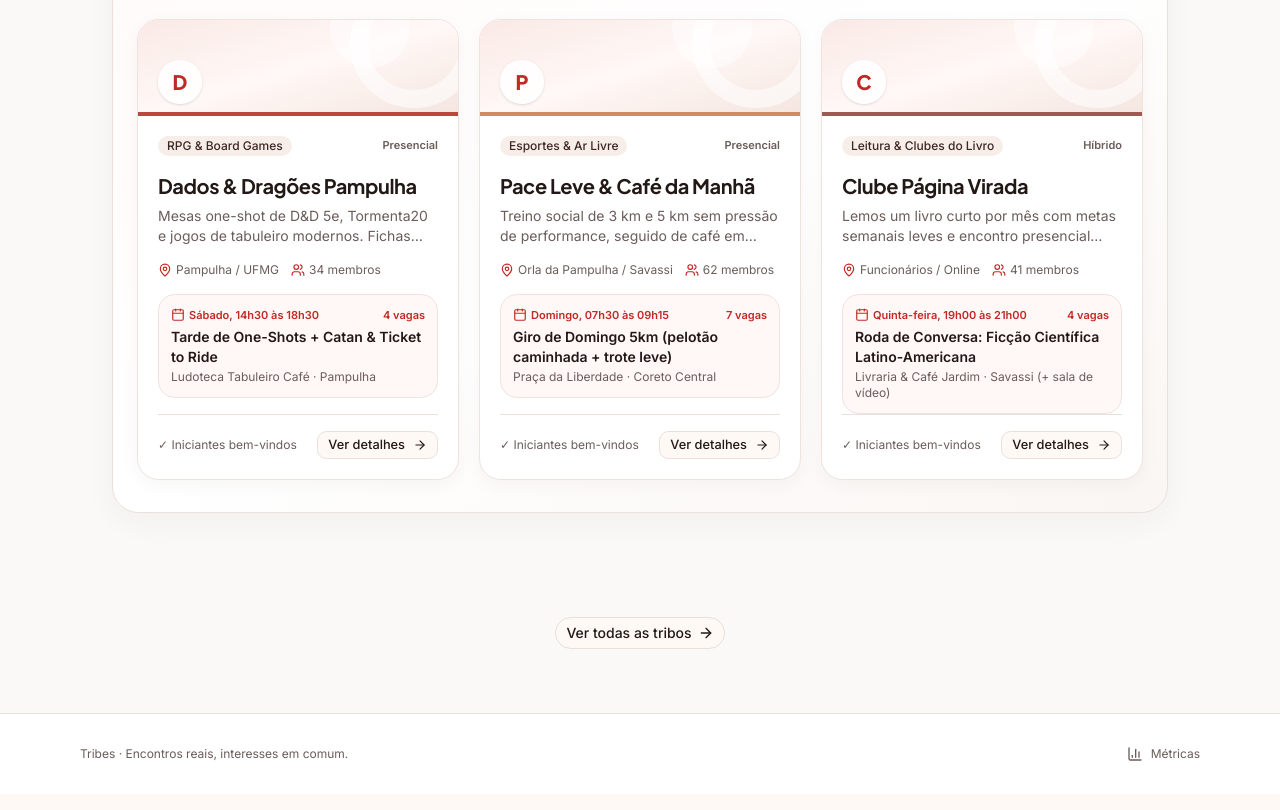
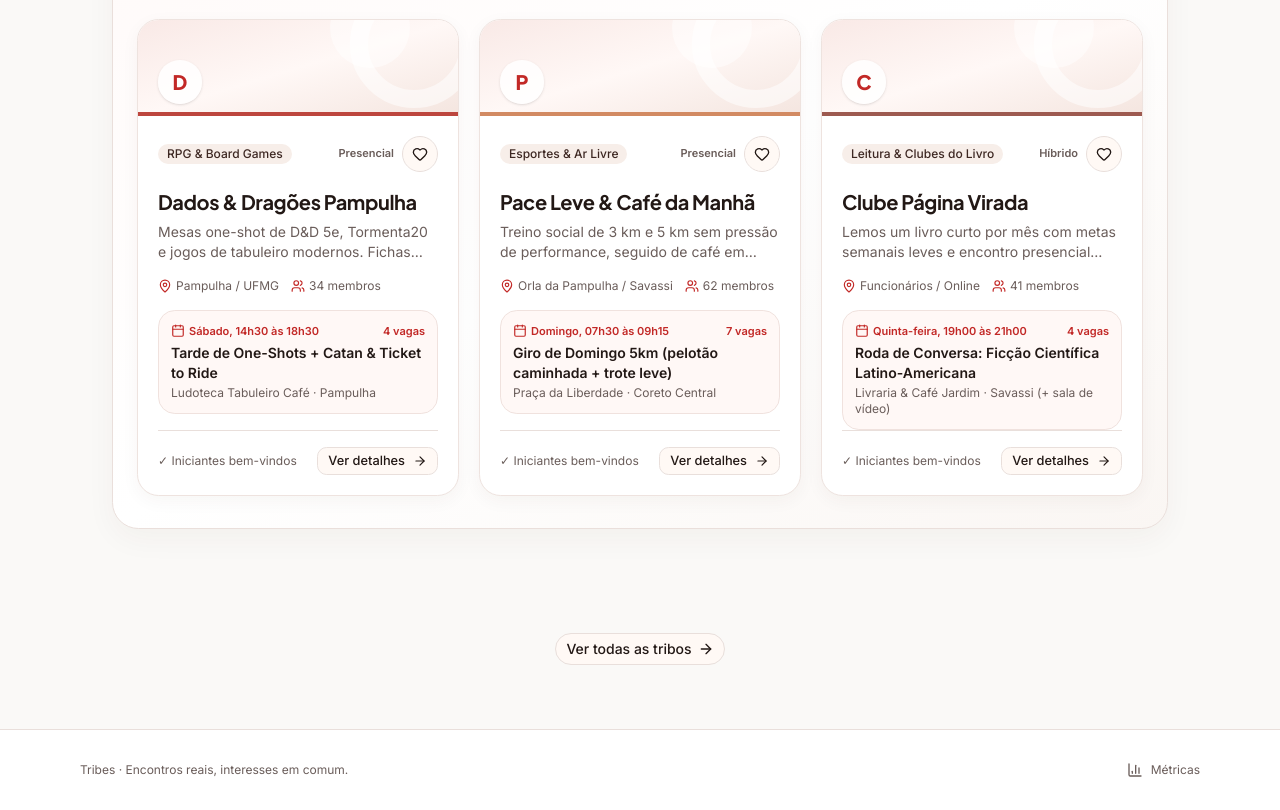
Before and after one commit to ArthurG12/Tribes, a Next.js app in the folder frontend/: page / in a window 1280 px wide. Shown: the part 820-1630 px from the top of the page. Built offline with nearby package versions, Linux system fonts and the light colour scheme.

Commit message:
Inclui ação de favoritar nos cards

```diff
--- a/frontend/src/components/tribes/tribe-explorer.tsx
+++ b/frontend/src/components/tribes/tribe-explorer.tsx
@@ -20,6 +20,7 @@ import {
   type TribePreview,
 } from "@/lib/tribes-data";
 import { Badge } from "@/components/ui/badge";
+import { TribeFavoriteButton } from "@/components/tribes/tribe-favorite-button";
 import { Button } from "@/components/ui/button";
 import { Input } from "@/components/ui/input";
 import {
@@ -188,7 +189,7 @@ export function TribeExplorer({
                     <article key={"identity-" + tribe.id} className="group flex h-full flex-col overflow-hidden rounded-2xl border border-[#eee3df] bg-white shadow-[0_5px_18px_rgba(65,35,30,0.045)] transition-all duration-200 hover:-translate-y-1 hover:border-primary/40 hover:shadow-[0_12px_30px_rgba(65,35,30,0.09)]">
                       <div className="relative flex h-24 items-end overflow-hidden bg-gradient-to-br from-[#f9e9e6] via-[#fff8f6] to-[#f4e5df] px-5 pb-3"><div aria-hidden="true" className="absolute -right-5 -top-10 size-32 rounded-full border-[18px] border-white/55" /><div aria-hidden="true" className="absolute right-12 -top-8 size-20 rounded-full bg-white/45" /><span className="relative flex size-11 items-center justify-center rounded-2xl bg-white/85 font-heading text-xl font-extrabold text-primary shadow-sm">{tribe.name.slice(0, 1)}</span><span className="absolute bottom-0 left-0 h-1 w-full" style={{ backgroundColor: accent }} /></div>
                       <div className="flex flex-1 flex-col p-5">
-                        <div className="flex items-center justify-between gap-2"><Badge variant="secondary">{tribe.categoryLabel}</Badge><span className="text-[11px] font-semibold text-muted-foreground">{tribe.format}</span></div>
+                        <div className="flex items-center justify-between gap-2"><Badge variant="secondary">{tribe.categoryLabel}</Badge><div className="flex items-center gap-2"><span className="text-[11px] font-semibold text-muted-foreground">{tribe.format}</span><TribeFavoriteButton tribeId={tribe.id} compact /></div></div>
                         <h4 className="mt-4 font-heading text-xl font-bold text-foreground group-hover:text-primary">{tribe.name}</h4>
                         <p className="mt-1.5 line-clamp-2 text-sm text-muted-foreground">{tribe.tagline}</p>
                         <div className="mt-4 flex flex-wrap gap-3 text-xs text-muted-foreground">
```
